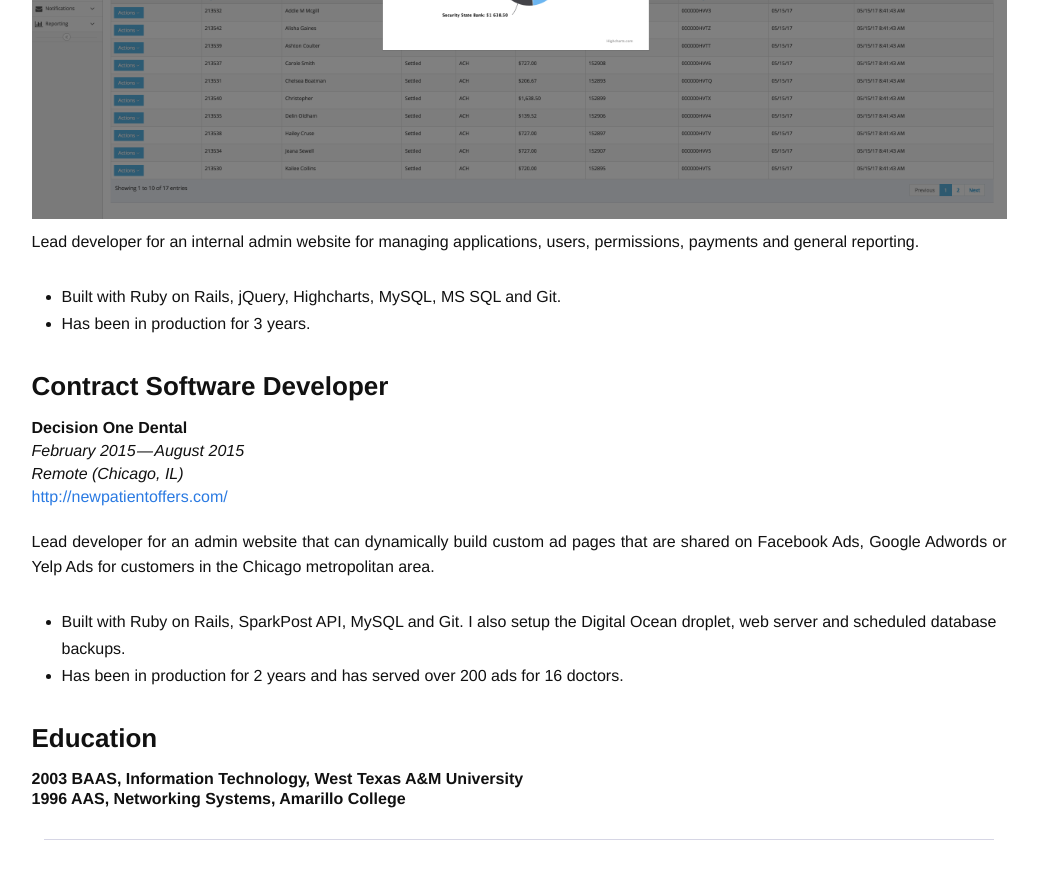
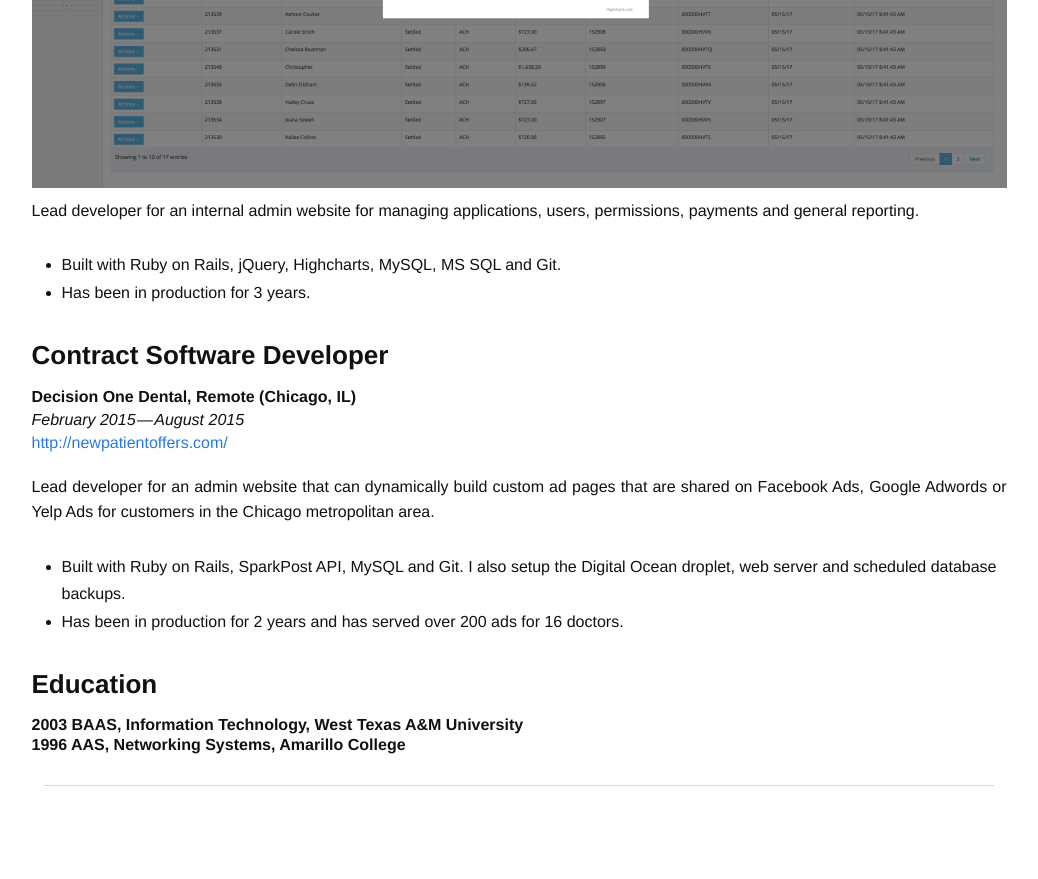
Before and after one commit to mspangler/mspangler.github.io, a Jekyll site: the page built from index.html, in a window 1280 px wide and 900 px high, scrolled down 2104 px. Shown: the top 879 px of the window, without its empty margins (121-1159 px from the left). Built offline with Jekyll 4.4.1, drawn with Linux system fonts in a browser that asks for light colours; nearby versions of some CDN libraries; after the commit the page ends 2950 px from its top, so only the background shows below that; some of the changed text lies outside the part shown.

Commit message:
combined city with company

```diff
--- a/index.html
+++ b/index.html
@@ -11,9 +11,8 @@ title: Mark Spangler
 <div class="row company-info">
   <h3>Senior Software Developer</h3>
   <address>
-    <strong>Financial Payments</strong><br />
-    <em>November 2005 — Present</em><br />
-    <em>Amarillo, TX</em></p>
+    <strong>Financial Payments, Amarillo, TX</strong><br />
+    <em>November 2005 — Present</em>
   </address>
   <p class="job-description">
     Senior Developer for Financial Payments, a subsidiary of Herring Bank, developing a varied product suite supporting payment processing,
@@ -82,9 +81,8 @@ title: Mark Spangler
 <div class="row company-info">
   <h3>Contract Software Developer</h3>
   <address>
-    <strong>Decision One Dental</strong><br />
+    <strong>Decision One Dental, Remote (Chicago, IL)</strong><br />
     <em>February 2015 — August 2015</em><br />
-    <em>Remote (Chicago, IL)</em><br />
     <a href="http://newpatientoffers.com/" target="_blank">http://newpatientoffers.com/</a>
   </address>
   <p class="job-description">
```
